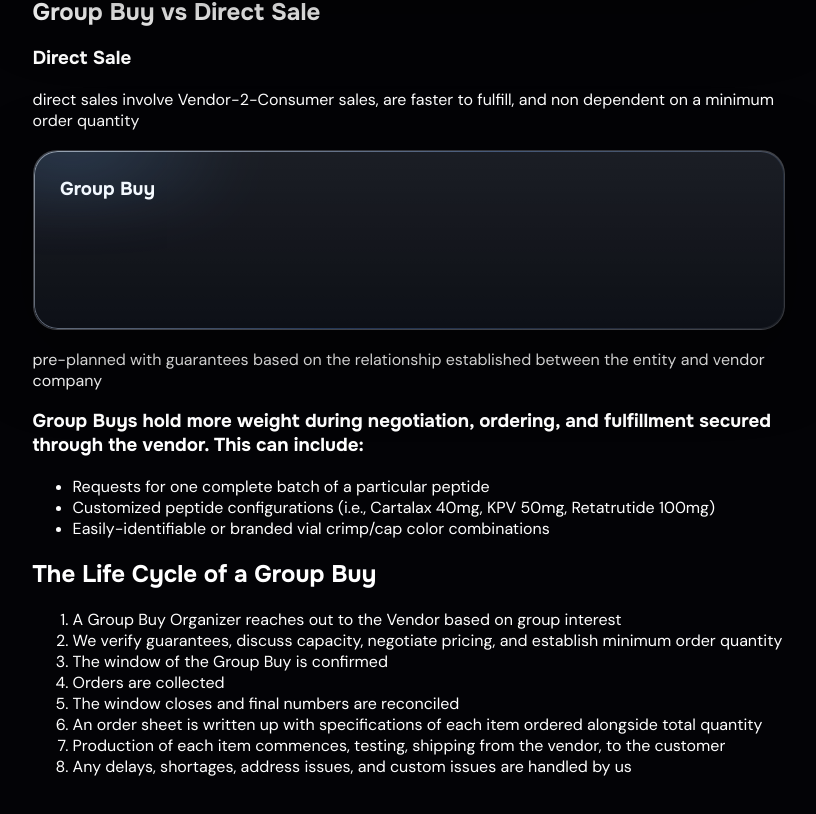
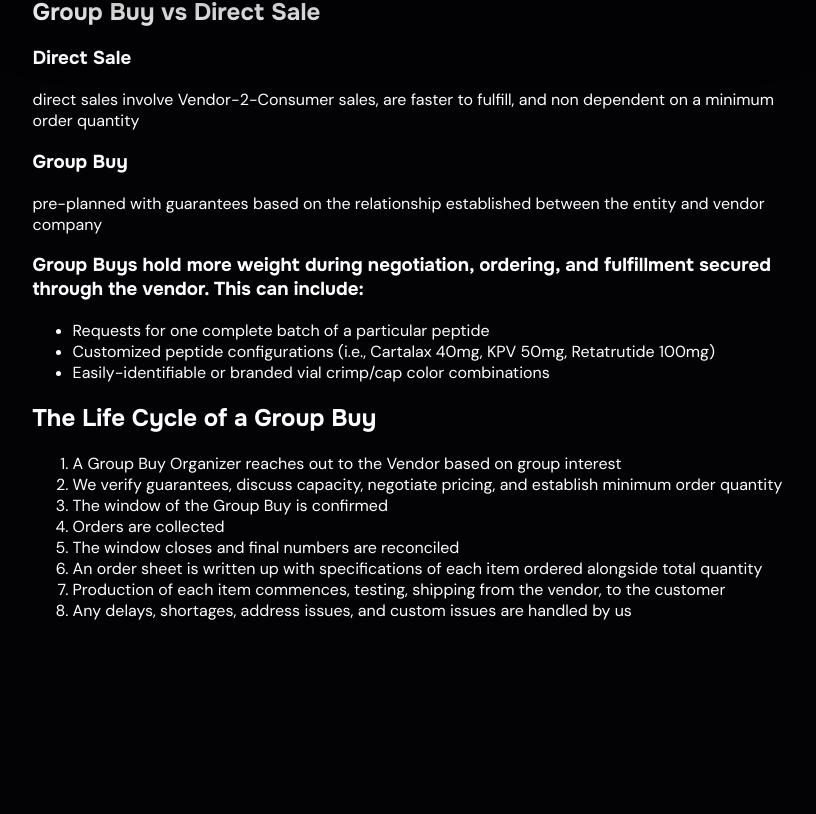
Before and after one commit to bohemia-health/bohemiahealthwiki, a Next.js app in the folder bohemia-docs/: page /group-buys/fundamentals in a window 1280 px wide. Shown: the part 1358-2172 px from the top of the page, without its empty margins (411-1227 px from the left). After the commit the page ends 2148 px from the top, so only its background shows below. Built offline with nearby package versions, Linux system fonts and the light colour scheme.

Commit message:
remove module class from comparison card heading (WIP, superseded by refresh)

```diff
--- a/bohemia-docs/app/group-buys/fundamentals/page.js
+++ b/bohemia-docs/app/group-buys/fundamentals/page.js
@@ -35,7 +35,7 @@ export default function GroupBuyFundamentalsPage() {
           </div>
 
           <div className="card">
-            <h3 className={styles.card}>Group Buy</h3>
+            <h3>Group Buy</h3>
             <p>
               pre-planned with guarantees based on the relationship established
               between the entity and vendor company
```
